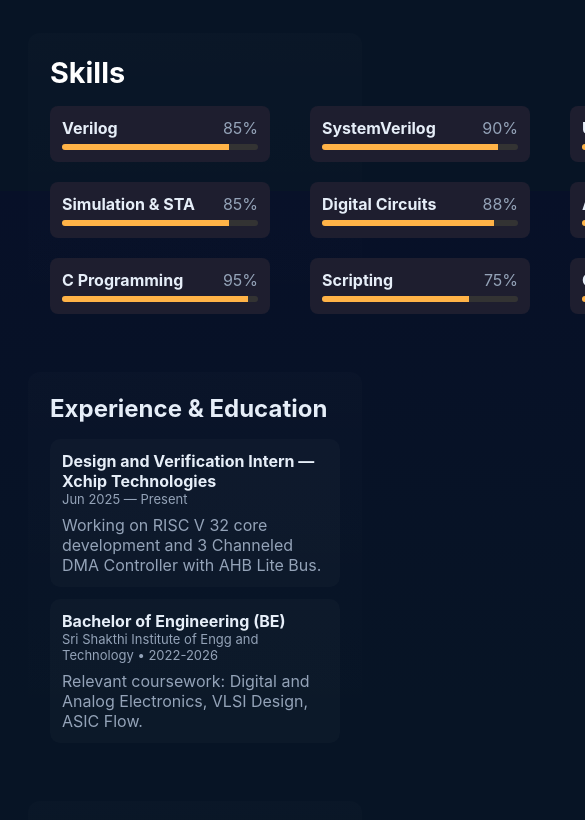
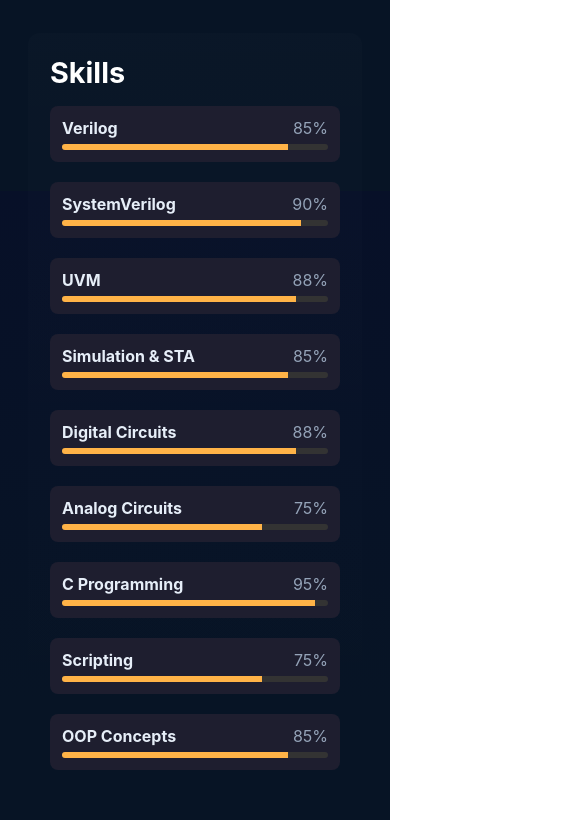
Before and after one commit to vishnu1605DC/My-Portfolio, a plain HTML site: page index.html in a window 390 px wide. Shown: the part 2341-3161 px from the top of the page, 585 px wide, since content can reach past the window. Drawn offline with Linux system fonts and the light colour scheme.

Commit message:
Update index.html

```diff
--- a/index.html
+++ b/index.html
@@ -215,6 +215,25 @@ section {
         justify-content: center;
       }
     }
+@media (max-width: 640px) {
+  .skills {
+    grid-template-columns: 1fr; /* ✅ Force one per row on mobile */
+  }
+}
+/* Force single-column skills on small screens */
+@media (max-width: 640px) {
+  .skills {
+    display: grid;
+    grid-template-columns: 1fr !important; /* 🔥 Force 1 per row */
+    gap: 1rem;
+  }
+
+  .skill {
+    width: 100%; /* make each skill take full width */
+  }
+}
+
+
 
 /* Resume preview styling */
 .resume-preview {
```
